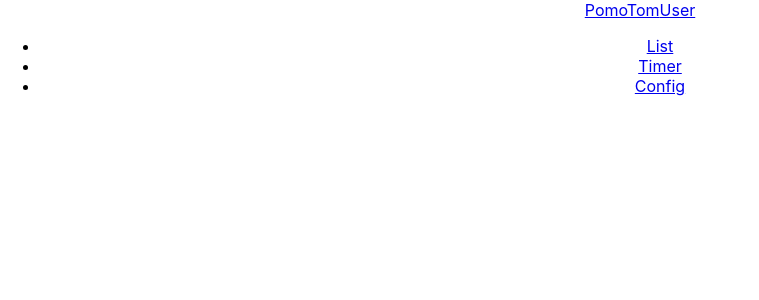
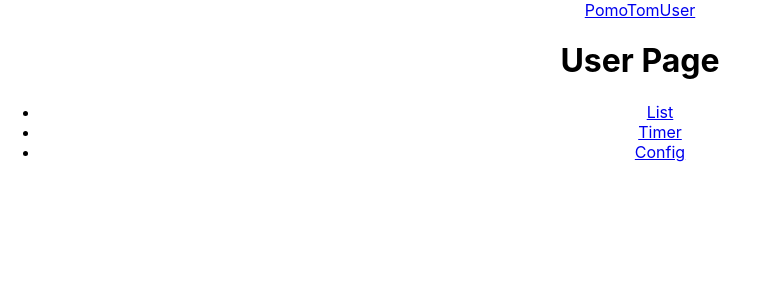
Before and after one commit to krismally/pomo-frontend, a React (Create React App) app: page /user in a window 1280 px wide. Shown: the top 300 px of the page, without its empty margins (0-759 px from the left). Built offline with nearby package versions, Linux system fonts and the light colour scheme.

Commit message:
setup basic routes in Main

```diff
--- a/src/components/Main.js
+++ b/src/components/Main.js
@@ -5,11 +5,33 @@ import { useState, useEffect} from 'react';
 import { Route } from 'react-router-dom';
 
 // Page Components
+import About from '../pages/About';
+import Config from '../pages/Config';
+import Lists from '../pages/Lists';
+import Timer from '../pages/Timer';
+import User from '../pages/User';
+
+
 
 const Main = (props) => {
     // State, logic, crud functions...
     return (
         <main>
+            <Route path="/about">
+                <About />
+            </Route>
+            <Route path="/user">
+                <User />
+            </Route>
+            <Route exact path="/">
+                <Timer />
+            </Route>
+            <Route path="/lists">
+                <Lists />
+            </Route>
+            <Route path="/config">
+                <Config />
+            </Route>
         </main>
     );
 }
--- a/src/index.js
+++ b/src/index.js
@@ -9,7 +9,7 @@ const root = ReactDOM.createRoot(document.getElementById('root'));
 root.render(
   <React.StrictMode>
     <Router>
-    <App />
+     <App />
     </Router >
   </React.StrictMode>
 );
--- /dev/null
+++ b/src/pages/User.js
@@ -0,0 +1,5 @@
+const User = (props) => {
+    return <h1>User Page</h1>
+};
+
+export default User;
```
